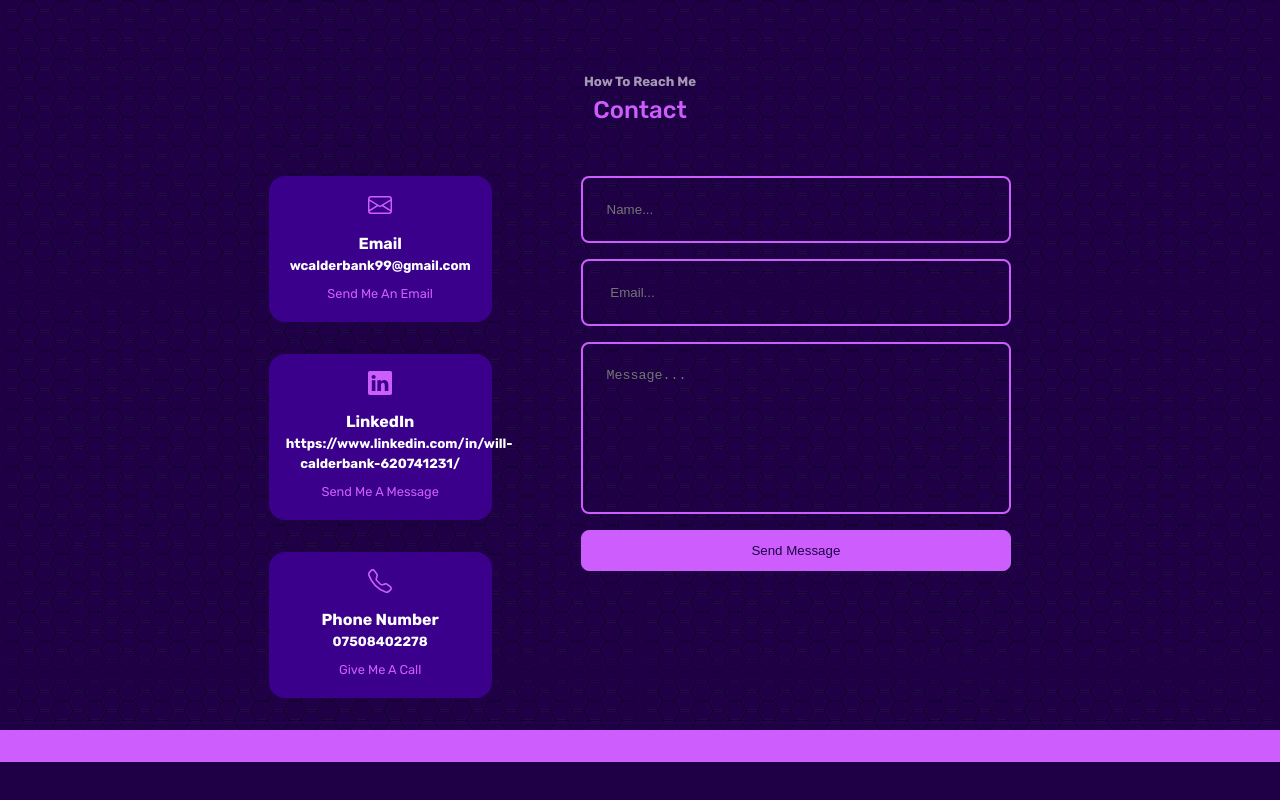
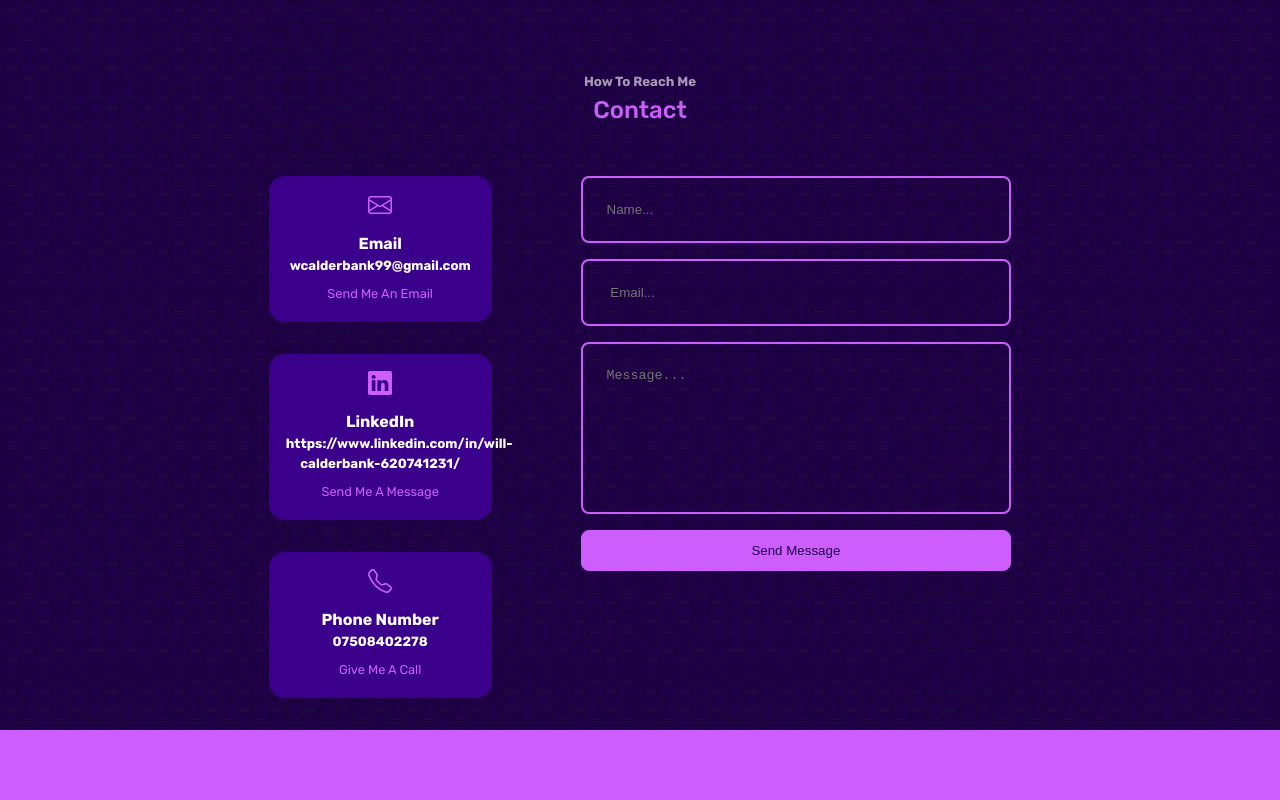
Before and after one commit to WCalderbank/AboutMe_Website, a React (Create React App) app in the folder aboutme_website/: page / in a window 1280 px wide. Shown: the part 5393-6193 px from the top of the page. Before the commit the page ends 6155 px from the top, so only its background shows below. Built offline with nearby package versions, Linux system fonts and the light colour scheme.

Commit message:
deployed

```diff
--- a/aboutme_website/src/Components/About/About.jsx
+++ b/aboutme_website/src/Components/About/About.jsx
@@ -41,8 +41,8 @@ function About() {
             Rochdale, Greater Manchester. I'm searching for a position
             (front-end or back-end) in an Agile company. I love learning new
             skills, have a creative problem-solving mind and wish to learn more
-            about the ever expanding world of tech firsthand. Looking forward to
-            jumping into the industry and starting my new journey.
+            about the ever expanding world of tech first-hand. Looking forward
+            to jumping into the industry and starting my new journey.
           </p>
           <a href="#contact" className="btn btn-primary">
             {" "}
--- a/aboutme_website/src/Components/Contact/Contact.css
+++ b/aboutme_website/src/Components/Contact/Contact.css
@@ -60,6 +60,7 @@ textarea {
   .container.contact_container {
     grid-template-columns: 1fr;
     gap: 2rem;
+    margin-bottom: 2rem;
   }
 }
 
@@ -67,5 +68,6 @@ textarea {
 @media screen and (max-width: 600px) {
   .container.contact_container {
     width: var(--container-width-small);
+    margin-bottom: 4rem;
   }
 }
--- a/aboutme_website/src/Components/Footer/Footer.css
+++ b/aboutme_website/src/Components/Footer/Footer.css
@@ -1,6 +1,6 @@
 .footer {
   background-color: var(--color-primary);
-  padding: 1rem 0;
+  padding: 2.5rem 0;
   text-align: center;
   margin-top: 1rem;
 }
```
